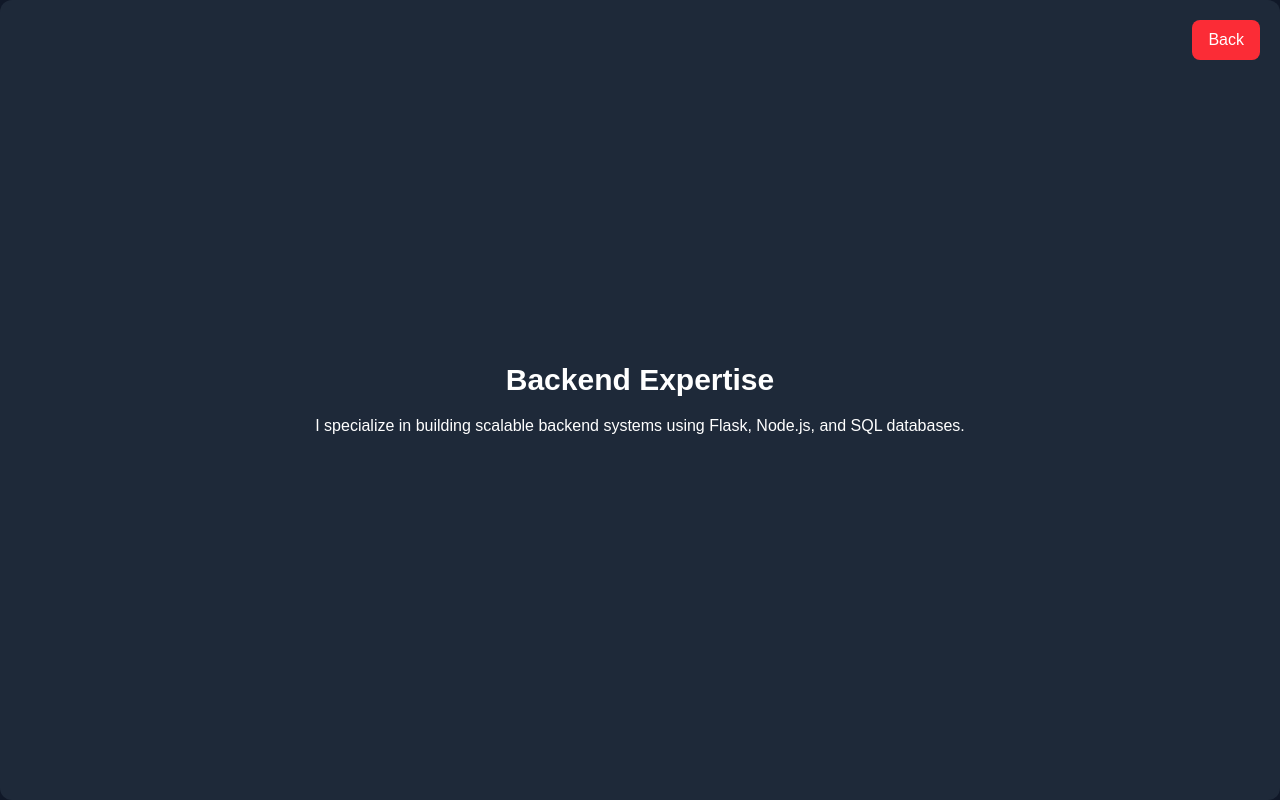
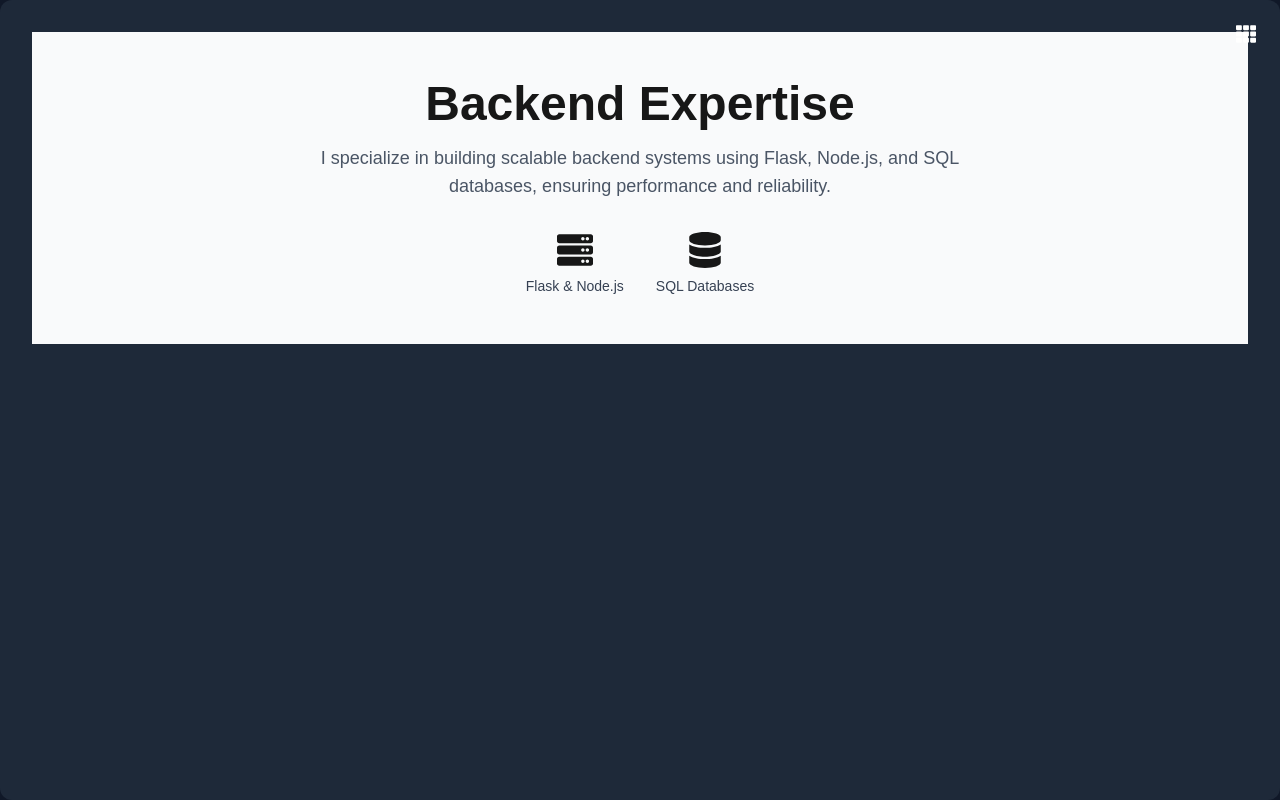
Before and after one commit to kabandapatrick2580/portfolio, a Next.js app in the folder portfolio/: page / in a window 1280 px wide. Both pictures are taken after a click on the element "Backend". Built offline with nearby package versions, Linux system fonts and the light colour scheme.

Commit message:
updated the portfolio, recrafting the homepage

```diff
--- a/portfolio/components/Grid.tsx
+++ b/portfolio/components/Grid.tsx
@@ -1,62 +1,127 @@
-import { useState } from "react"; // Import useState hook to manage state
-import { motion } from "framer-motion"; // Import motion from Framer Motion for animations
-import Backend from "@/sections/Backend";
-import Frontend from "@/sections/Frontend"; // Import Frontend section component
-import Designing from "@/sections/Designing"; // Import Designing section component
-import DevOps from "@/sections/DevOps"; // Import DevOps section component
+import { useState } from 'react';
+import { motion, AnimatePresence } from 'framer-motion';
+import { FaTh, FaServer, FaCode, FaPaintBrush, FaTools } from 'react-icons/fa'; // Icons for grid items
+import Backend from '@/sections/Backend';
+import Frontend from '@/sections/Frontend';
+import Designing from '@/sections/Designing';
+import DevOps from '@/sections/DevOps';
 
 const Grid = () => {
-  // State to track which grid is selected (null means no selection)
   const [selectedGrid, setSelectedGrid] = useState<string | null>(null);
 
-  // Function to handle grid item click and set the selected grid
   const handleClick = (grid: string) => {
     setSelectedGrid(grid);
   };
 
-  // Function to handle zooming out and resetting the selected grid
   const handleZoomOut = () => {
     setSelectedGrid(null);
   };
 
+  // Grid item data with icons
+  const grids = [
+    { name: 'Backend', icon: <FaServer className="text-3xl" /> },
+    { name: 'Frontend', icon: <FaCode className="text-3xl" /> },
+    { name: 'Designing', icon: <FaPaintBrush className="text-3xl" /> },
+    { name: 'DevOps', icon: <FaTools className="text-3xl" /> },
+  ];
+
+  // Placeholder projects2014 projects
+  const projects = [
+    { title: 'Project 1: E-commerce API', description: 'Built a scalable REST API for an e-commerce platform using Flask and PostgreSQL.' },
+    { title: 'Project 2: Portfolio Website', description: 'Designed and developed a responsive portfolio site with React and Tailwind CSS.' },
+    { title: 'Project 3: CI/CD Pipeline', description: 'Implemented a CI/CD pipeline using Jenkins and AWS for automated deployments.' },
+  ];
+
+  // Animation variants for grid items
+  const gridItemVariants = {
+    hidden: { opacity: 0, y: 20 },
+    visible: { opacity: 1, y: 0, transition: { duration: 0.5 } },
+  };
+
   return (
-    <div className="relative flex h-screen w-screen items-center justify-center bg-gray-900">
-      {/* If no grid is selected, show the main grid layout */}
-      {!selectedGrid ? (
-        <div className="grid grid-cols-2 gap-4 w-full max-w-4xl">
-          {["Backend", "Frontend", "Designing", "DevOps"].map((grid) => (
-            <motion.div
-              key={grid} // Unique key for each grid item
-              className="flex items-center justify-center p-10 bg-gray-800 text-white text-xl font-bold cursor-pointer rounded-xl hover:bg-gray-700"
-              onClick={() => handleClick(grid)} // Set selected grid on click
-              whileHover={{ scale: 1.05 }} // Slight scale-up on hover
-              whileTap={{ scale: 0.95 }} // Slight scale-down on tap
+    <div className="min-h-screen bg-gradient-to-br from-navy-900 to-gray-800 flex flex-col items-center justify-center py-12">
+      {/* Intro Section */}
+      <motion.div
+        className="text-center mb-12"
+        initial={{ opacity: 0 }}
+        animate={{ opacity: 1 }}
+        transition={{ duration: 1 }}
+      >
+        <h1 className="text-5xl font-bold text-white font-heading">
+          Patrick Kabanda
+        </h1>
+        <p className="mt-2 text-lg text-gray-300 font-body">
+          Full-Stack Developer | Crafting Scalable Solutions
+        </p>
+      </motion.div>
+
+      {/* Grid Layout */}
+      <AnimatePresence>
+        {!selectedGrid ? (
+          <motion.div
+            className="grid grid-cols-1 sm:grid-cols-2 gap-6 w-full max-w-4xl px-4"
+            initial="hidden"
+            animate="visible"
+            variants={{
+              visible: { transition: { staggerChildren: 0.2 } },
+            }}
+          >
+            {grids.map((grid) => (
+              <motion.div
+                key={grid.name}
+                className="flex flex-col items-center justify-center p-8 bg-gray-800 text-white rounded-xl shadow-lg cursor-pointer hover:bg-navy-600"
+                onClick={() => handleClick(grid.name)}
+                variants={gridItemVariants}
+                whileHover={{ scale: 1.05 }}
+                whileTap={{ scale: 0.95 }}
+              >
+                {grid.icon}
+                <span className="mt-2 text-xl font-bold font-heading">{grid.name}</span>
+              </motion.div>
+            ))}
+          </motion.div>
+        ) : (
+          <motion.div
+            className="absolute inset-0 bg-gray-800 p-8 rounded-xl overflow-auto"
+            initial={{ scale: 0.8, opacity: 0 }}
+            animate={{ scale: 1, opacity: 1 }}
+            exit={{ scale: 0.8, opacity: 0 }}
+            transition={{ duration: 0.4 }}
+          >
+            <button
+              className="absolute top-4 right-4 text-white bg-navy-600 p-2 rounded-full hover:bg-navy-500"
+              onClick={handleZoomOut}
             >
-              {grid} {/* Display the grid name */}
-            </motion.div>
-          ))}
-        </div>
-      ) : (
-        // If a grid is selected, show the zoomed-in content
+              <FaTh className="text-xl" />
+            </button>
+            {selectedGrid === 'Backend' && <Backend />}
+            {selectedGrid === 'Frontend' && <Frontend />}
+            {selectedGrid === 'Designing' && <Designing />}
+            {selectedGrid === 'DevOps' && <DevOps />}
+          </motion.div>
+        )}
+      </AnimatePresence>
+
+      {/* Projects Placeholder */}
+      {!selectedGrid && (
         <motion.div
-          className="absolute inset-0 flex items-center justify-center bg-gray-800 text-white p-10 rounded-xl"
-          initial={{ scale: 0 }} // Start with scale 0 (hidden)
-          animate={{ scale: 1 }} // Scale up to full size when displayed
-          exit={{ scale: 0 }} // Scale down when exiting
+          className="mt-12 w-full max-w-4xl px-4"
+          initial={{ opacity: 0, y: 20 }}
+          animate={{ opacity: 1, y: 0 }}
+          transition={{ delay: 0.6, duration: 0.6 }}
         >
-          {/* Back button to return to the main grid */}
-          <button
-            className="absolute top-5 right-5 bg-red-500 px-4 py-2 rounded-lg"
-            onClick={handleZoomOut} // Call handleZoomOut on click
-          >
-            Back
-          </button>
-
-          {/* Render the selected grid's content */}
-          {selectedGrid === "Backend" && <Backend />}
-          {selectedGrid === "Frontend" && <Frontend />}
-          {selectedGrid === "Designing" && <Designing />}
-          {selectedGrid === "DevOps" && <DevOps />}
+          <h2 className="text-3xl font-bold text-white font-heading mb-6">Featured Projects</h2>
+          <div className="grid grid-cols-1 md:grid-cols-2 lg:grid-cols-3 gap-6">
+            {projects.map((project, index) => (
+              <div
+                key={index}
+                className="bg-gray-700 p-6 rounded-xl shadow-md hover:shadow-xl transition-shadow"
+              >
+                <h3 className="text-xl font-bold text-white font-heading">{project.title}</h3>
+                <p className="mt-2 text-gray-300 font-body">{project.description}</p>
+              </div>
+            ))}
+          </div>
         </motion.div>
       )}
     </div>
--- a/portfolio/sections/Backend.tsx
+++ b/portfolio/sections/Backend.tsx
@@ -1,10 +1,55 @@
+import { motion } from 'framer-motion'; // For animations
+import { FaServer, FaDatabase } from 'react-icons/fa'; // For icons (requires react-icons package)
+
 const Backend = () => {
-    return (
-      <div className="text-center">
-        <h1 className="text-3xl font-bold">Backend Expertise</h1>
-        <p className="mt-4">I specialize in building scalable backend systems using Flask, Node.js, and SQL databases.</p>
-      </div>
-    );
+  // Animation variants for fade-in effect
+  const containerVariants = {
+    hidden: { opacity: 0, y: 20 },
+    visible: {
+      opacity: 1,
+      y: 0,
+      transition: { duration: 0.6, ease: 'easeOut' },
+    },
   };
 
-  export default Backend;
+  return (
+    <motion.section
+      className="py-12 bg-gray-50" // Light background for contrast
+      initial="hidden"
+      whileInView="visible"
+      viewport={{ once: true }}
+      variants={containerVariants}
+    >
+      <div className="container mx-auto px-4 text-center">
+        {/* Heading */}
+        <h1 className="text-4xl font-bold text-navy-900 md:text-5xl">
+          Backend Expertise
+        </h1>
+        {/* Subheading */}
+        <p className="mt-4 text-lg text-gray-600 max-w-2xl mx-auto">
+          I specialize in building scalable backend systems using Flask, Node.js,
+          and SQL databases, ensuring performance and reliability.
+        </p>
+        {/* Icons for visual appeal */}
+        <div className="flex justify-center gap-8 mt-8">
+          <motion.div
+            className="flex flex-col items-center"
+            whileHover={{ scale: 1.1, transition: { duration: 0.3 } }}
+          >
+            <FaServer className="text-4xl text-navy-600" />
+            <span className="mt-2 text-sm text-gray-700">Flask & Node.js</span>
+          </motion.div>
+          <motion.div
+            className="flex flex-col items-center"
+            whileHover={{ scale: 1.1, transition: { duration: 0.3 } }}
+          >
+            <FaDatabase className="text-4xl text-navy-600" />
+            <span className="mt-2 text-sm text-gray-700">SQL Databases</span>
+          </motion.div>
+        </div>
+      </div>
+    </motion.section>
+  );
+};
+
+export default Backend;
```
Also changed, not shown: portfolio/package.json (+4 -3 lines), 1 other file (tests, documents, lock files or other folders).
